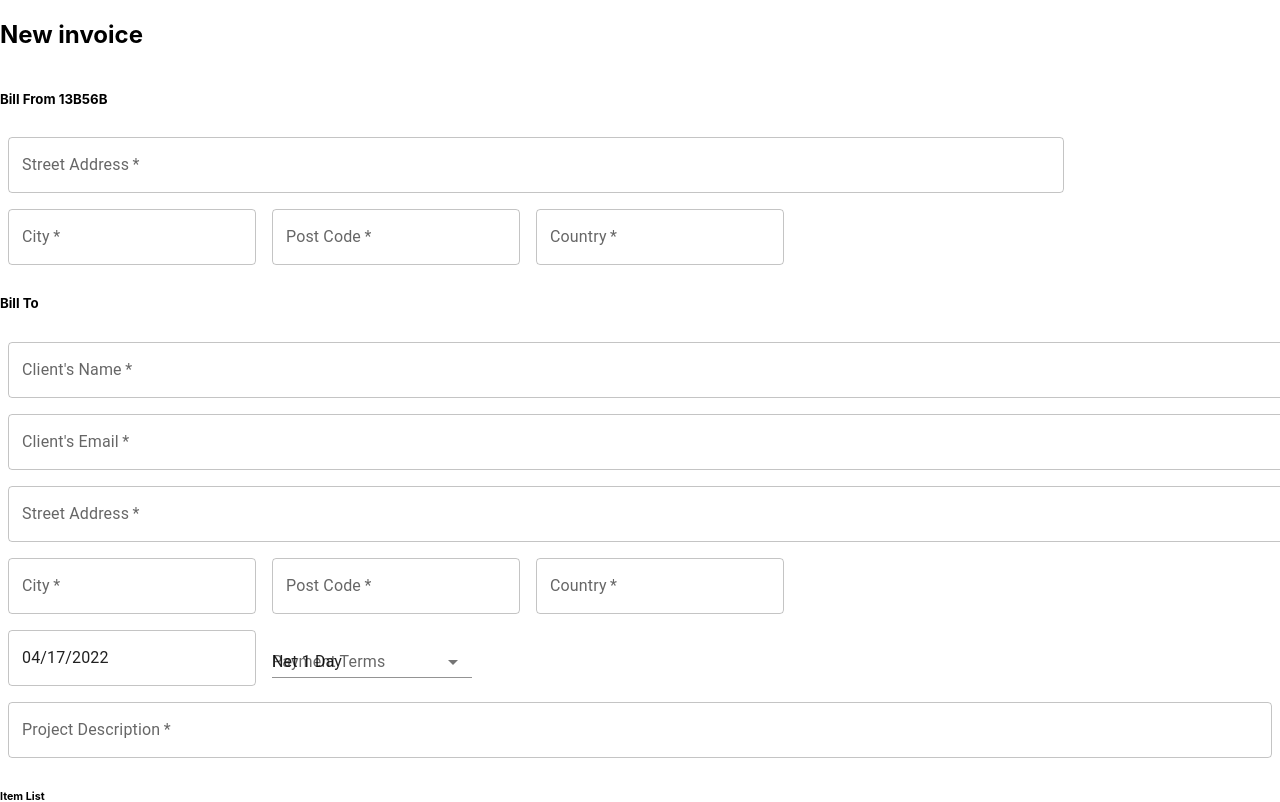
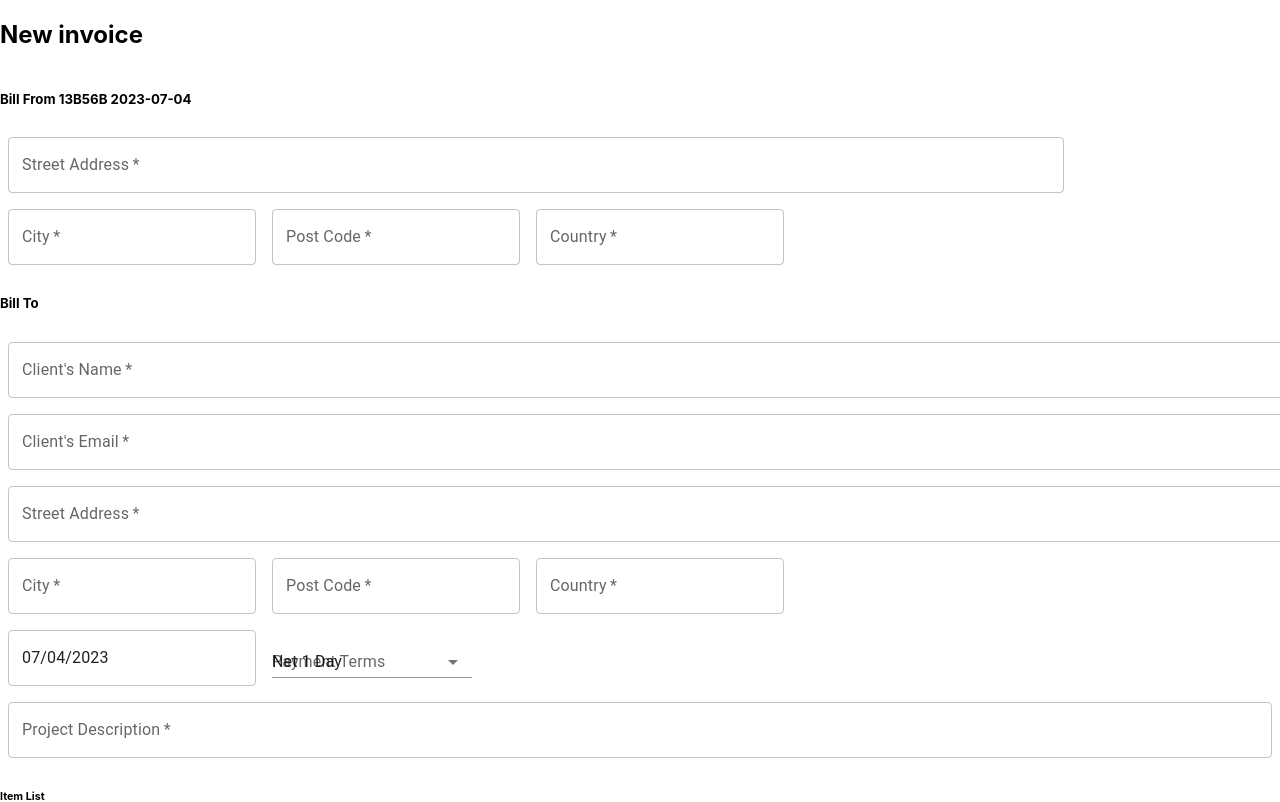
Before and after one commit to giga-gogosashvili/invoice-app, a React (Create React App) app: page /invoices/create in a window 1280 px wide. Shown: the top 802 px of the page. Built offline with nearby package versions, Linux system fonts and the light colour scheme.

Commit message:
current date added

```diff
--- a/src/components/CreateInvoice.tsx
+++ b/src/components/CreateInvoice.tsx
@@ -17,6 +17,7 @@ import dayjs, { Dayjs } from "dayjs";
 
 const unique_id = uuid();
 const id = unique_id.slice(0, 6).toUpperCase();
+const date = new Date().toISOString().split("T")[0];
 
 export default function CreateInvoice() {
   const [senderStreet, setSenderStreet] = useState<string>("");
@@ -32,9 +33,7 @@ export default function CreateInvoice() {
   const [clientPostCode, setClientPostCode] = useState<string>("");
   const [clientCountry, setClientCountry] = useState<string>("");
 
-  const [createdAt, setCreatedAt] = React.useState<Dayjs | null>(
-    dayjs("2022-04-17")
-  );
+  const [createdAt, setCreatedAt] = React.useState<Dayjs | null>(dayjs(date));
 
   const [paymentTerms, setPaymentTerms] = useState<string>("");
 
@@ -44,12 +43,20 @@ export default function CreateInvoice() {
   const [itemQuantity1, setItemQuantity1] = useState<string>("");
   const [itemPrice1, setItemPrice1] = useState<string>("");
 
+  const [status, setStatus] = useState<string>("paid");
+
+  const paymentDue = "2022-05-17";
+  // const status = "paid";
+  const total = 250;
+
   return (
     <div>
       <h2>New invoice</h2>
       <Box sx={{ display: "flex", flexWrap: "wrap" }}>
         <div>
-          <h5>Bill From {id}</h5>
+          <h5>
+            Bill From {id} {date}
+          </h5>
           <TextField
             required
             fullWidth
@@ -262,6 +269,7 @@ export default function CreateInvoice() {
               size="small"
               color="primary"
               aria-label="add"
+              // onClick={() => {}}
             >
               Save as Draft
             </Fab>
@@ -291,12 +299,15 @@ export default function CreateInvoice() {
                     },
                     createdAt: createdAt,
                     paymentTerms: paymentTerms,
+                    paymentDue: paymentDue,
+                    status: status,
                     description: description,
                     items: {
                       name: itemName1,
                       quantity: itemQuantity1,
                       price: itemPrice1,
                     },
+                    total: total,
                   })
                   .then(
                     (response) => {
```
